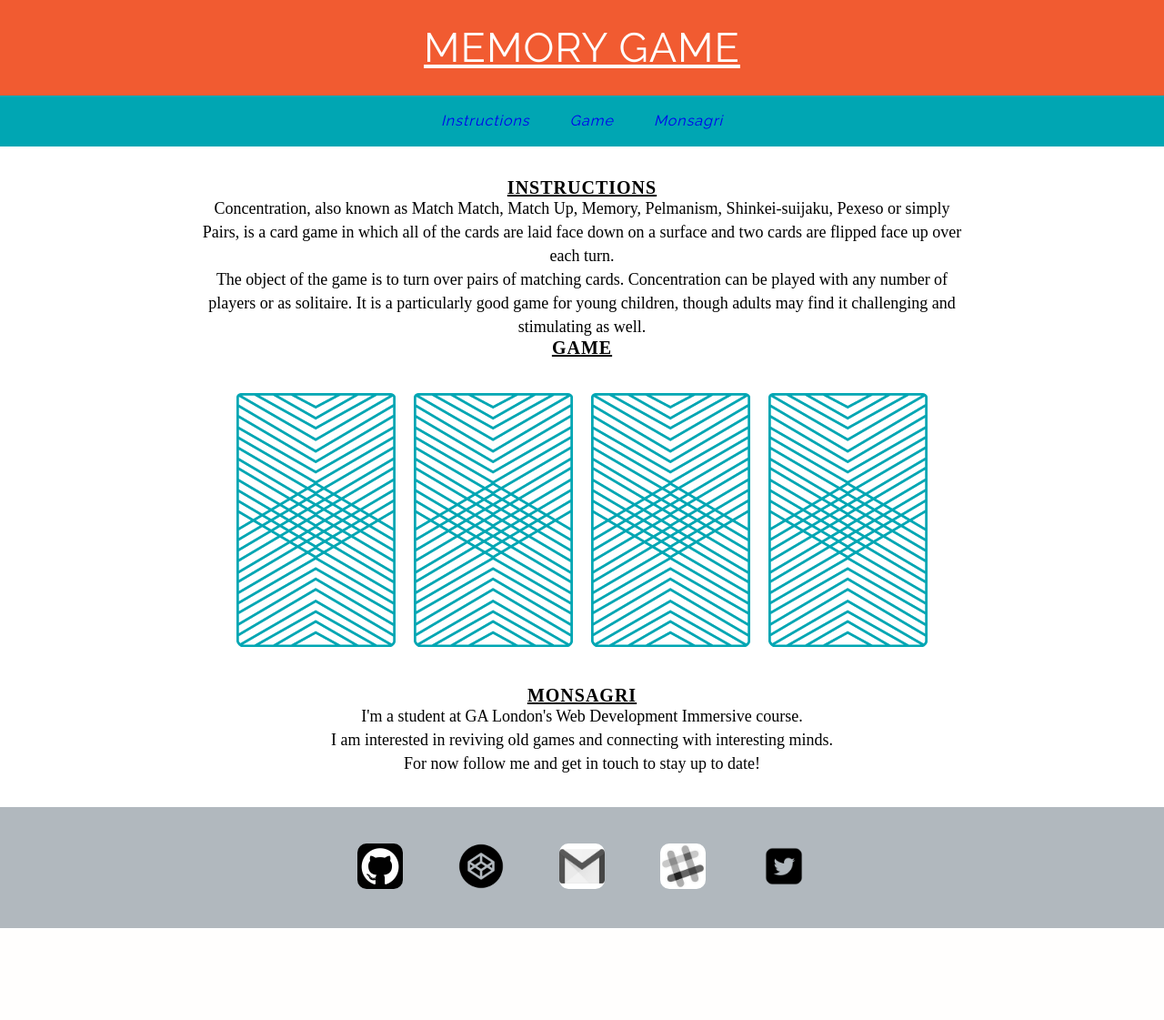
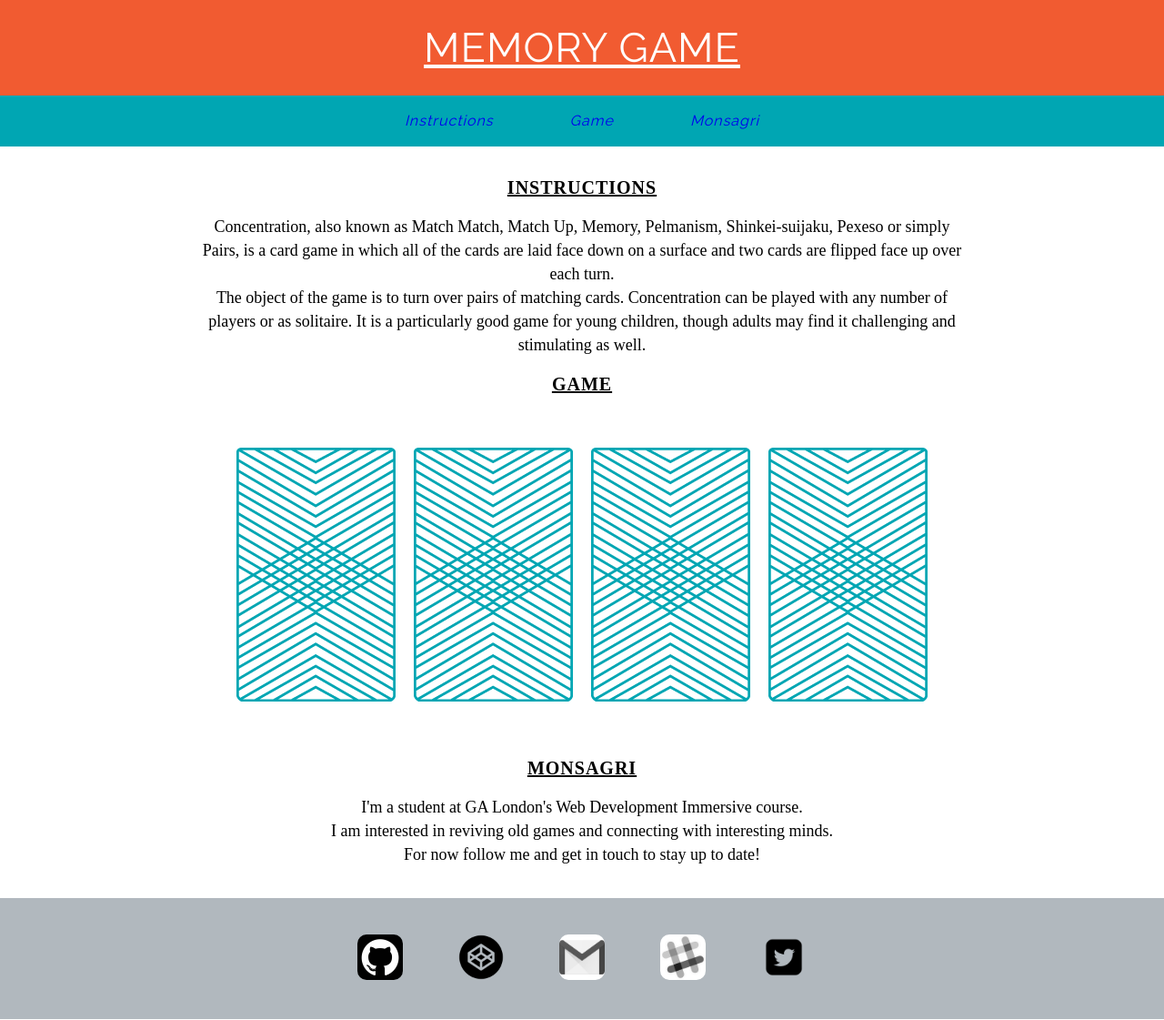
Before and after one commit to monsagri/memory_game, a PHP site: page /home.html in a window 1280 px wide. Shown: the whole page at 91% size. Before the commit the page ends 1020 px from the top, so only its background shows below. Run offline with PHP 8.4, Linux system fonts and the light colour scheme; some web fonts are replaced.

Commit message:
Added Navbar according to WDI Unit 6

```diff
--- a/home.html
+++ b/home.html
@@ -12,10 +12,10 @@
 	<header>
 		<h1>Memory Game</h1>
 	</header>
-	<nav>
-			<a href="#instructions">Instructions</a>
-			<a href="#game">Game</a>
-			<a href="#game">Monsagri</a>
+	<nav class="clearfix">
+			<a href="#instructions" class="navbar">Instructions</a>
+			<a href="#game" class="navbar">Game</a>
+			<a href="#monsagri" class="navbar">Monsagri</a>
 	</nav>
 	<main>
 		<h3 id="instructions">Instructions</h3>
--- a/styles/style.css
+++ b/styles/style.css
@@ -20,6 +20,7 @@ h1 {
 h3	{
 	font-weight: 600;
 	font-size: 20px;
+	margin: 20px 0;
 
 }
 
@@ -39,6 +40,16 @@ a {
 	text-decoration: none;
 	font-style: italic;
 	margin: 0 20px;
+}
+
+a.navbar {
+	diplay: block;
+	float: none;
+	padding: 20px;
+}
+
+a.navbar:hover {
+	background-color: #F15B31;
 }
 
 header {
@@ -80,3 +91,12 @@ footer {
 	background-color: rgba(101,115,126,0.5);
 	padding: 0;
 }
+
+.clearfix:after {
+	visibility: hidden;
+	display: block;
+	content: " ";
+	clear: both;
+	height: 0;
+	font-size: 0;
+}
```
Also changed, not shown: 1 other file.
